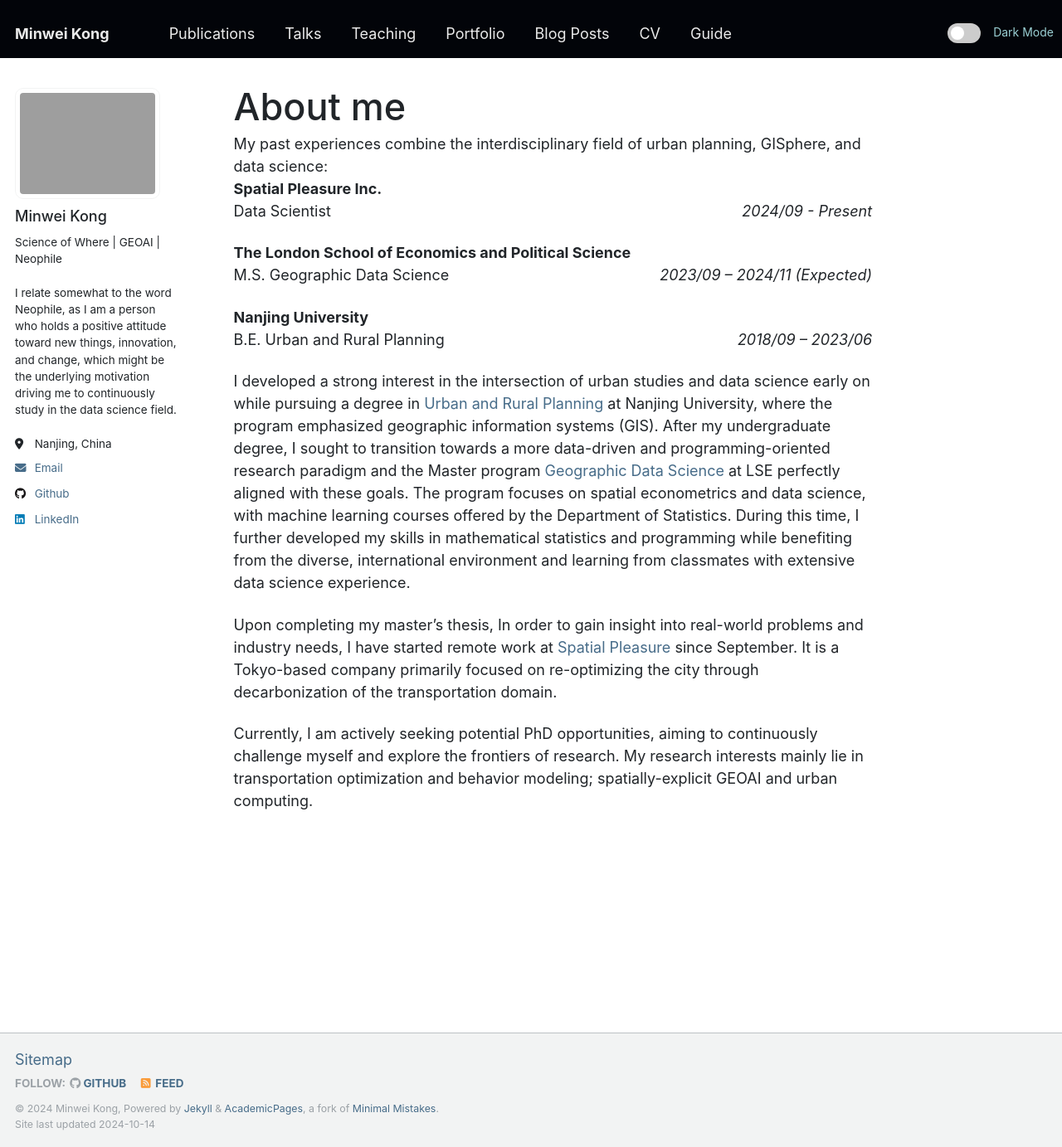
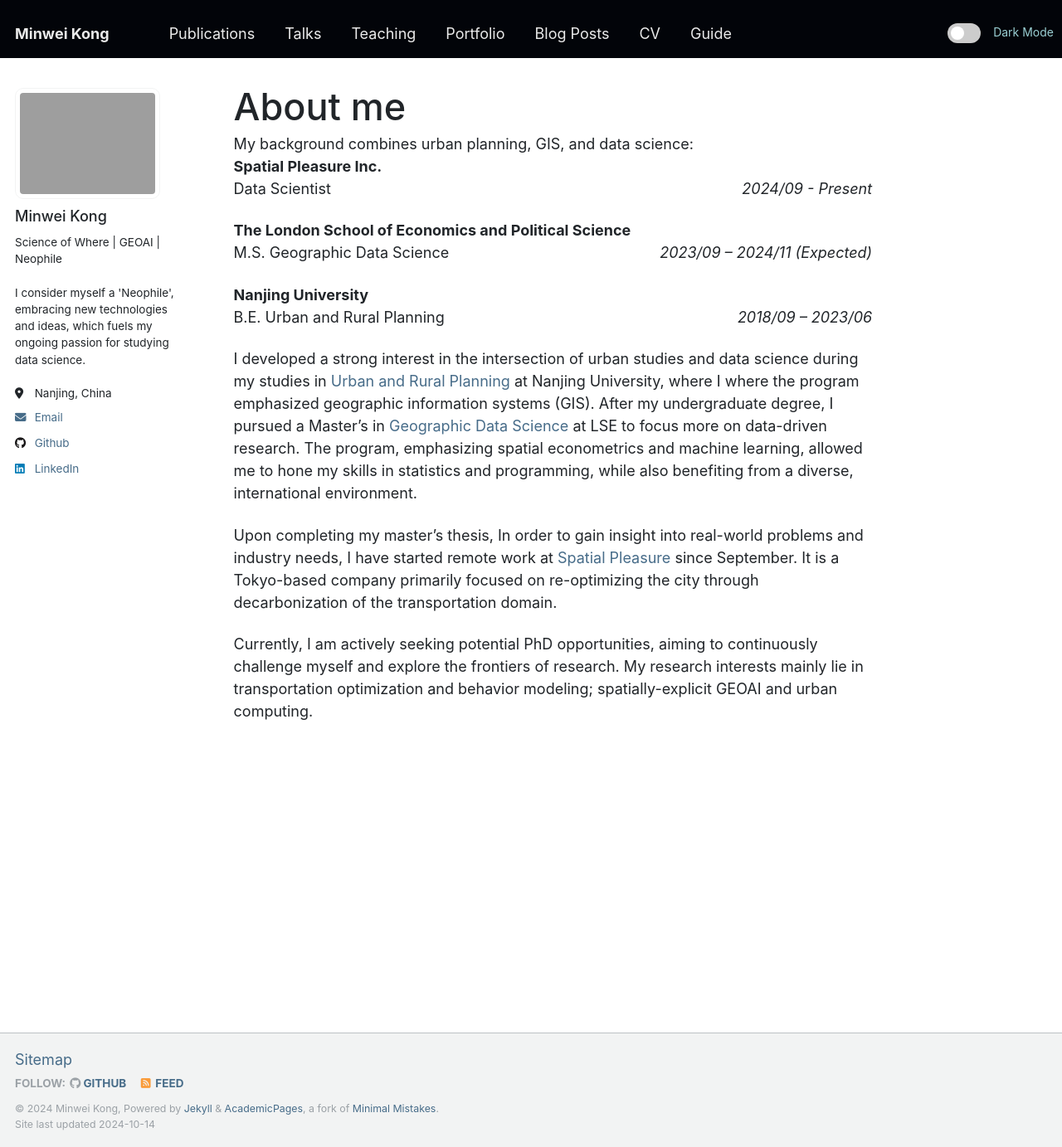
Before and after one commit to Minw913/minw913.github.io, a Jekyll site: the page built from _pages/about.md, in a window 1280 px wide and 1383 px high. Shown: the whole window at 83% size. Built offline with Jekyll 4.4.1, drawn with Linux system fonts in a browser that asks for light colours; nearby versions of some CDN libraries.

Commit message:
update about me

```diff
--- a/_config.yml
+++ b/_config.yml
@@ -28,7 +28,7 @@ author:
     Science of Where | GEOAI | Neophile
     <br>
     <br>
-    I relate somewhat to the word Neophile, as I am a person who holds a positive attitude toward new things, innovation, and change, which might be the underlying motivation driving me to continuously study in the data science field.
+    I consider myself a 'Neophile', embracing new technologies and ideas, which fuels my ongoing passion for studying data science.
   location         : "Nanjing, China"
   employer         : #"Red Brick University"
   uri              : # URL
--- a/_pages/about.md
+++ b/_pages/about.md
@@ -7,7 +7,7 @@ redirect_from:
   - /about.html
 ---
 
-My past experiences combine the interdisciplinary field of urban planning, GISphere, and data science:
+My background combines urban planning, GIS, and data science:
 <br>
 **Spatial Pleasure Inc.**
 <span>Data Scientist</span><span style="float: right;">_2024/09 - Present_</span>
@@ -19,7 +19,7 @@ My past experiences combine the interdisciplinary field of urban planning, GISph
 <br>
 <span>B.E. Urban and Rural Planning</span><span style="float: right;">_2018/09 – 2023/06_</span>
 
-I developed a strong interest in the intersection of urban studies and data science early on while pursuing a degree in [Urban and Rural Planning](https://arch.nju.edu.cn/) at Nanjing University, where the program emphasized geographic information systems (GIS). After my undergraduate degree, I sought to transition towards a more data-driven and programming-oriented research paradigm and the Master program [Geographic Data Science](https://www.lse.ac.uk/study-at-lse/graduate/msc-geographic-data-science) at LSE perfectly aligned with these goals. The program focuses on spatial econometrics and data science, with machine learning courses offered by the Department of Statistics. During this time, I further developed my skills in mathematical statistics and programming while benefiting from the diverse, international environment and learning from classmates with extensive data science experience.
+I developed a strong interest in the intersection of urban studies and data science during my studies in [Urban and Rural Planning](https://arch.nju.edu.cn/) at Nanjing University, where I where the program emphasized geographic information systems (GIS). After my undergraduate degree, I pursued a Master’s in [Geographic Data Science](https://www.lse.ac.uk/study-at-lse/graduate/msc-geographic-data-science) at LSE to focus more on data-driven research. The program, emphasizing spatial econometrics and machine learning, allowed me to hone my skills in statistics and programming, while also benefiting from a diverse, international environment.
 
 Upon completing my master’s thesis, In order to gain insight into real-world problems and industry needs, I have started remote work at [Spatial Pleasure](https://spatial-pleasure.xyz/en/page/2/) since September. It is a Tokyo-based company primarily focused on re-optimizing the city through decarbonization of the transportation domain.
 
@@ -28,7 +28,7 @@ Currently, I am actively seeking potential PhD opportunities, aiming to continuo
 <!-- ------ -->
 <!-- **Hobbies** -->
 <!-- In my spare time, I enjoy following various mystery, fantasy and science fiction novels, TV shows, and podcasts. It would be great if I could become an amateur illustrator of sci-fi novels in the future!  -->
-<!-- I relate somewhat to the word Neophile, as I am a person who holds a positive attitude toward new things, innovation, and change. I have a strong enthusiasm for new technologies and emerging ideas, which might be the underlying motivation driving me to continuously study in data science field. 放侧边栏吧-->
+<!-- I relate somewhat to the word Neophile, as I am a person who holds a positive attitude toward new things, innovation, and change. I have a strong enthusiasm for new technologies and emerging ideas, which might be the underlying motivation driving me to continuously study in data science field. -->
 
 
 <!-- **Markdown generator**
```
